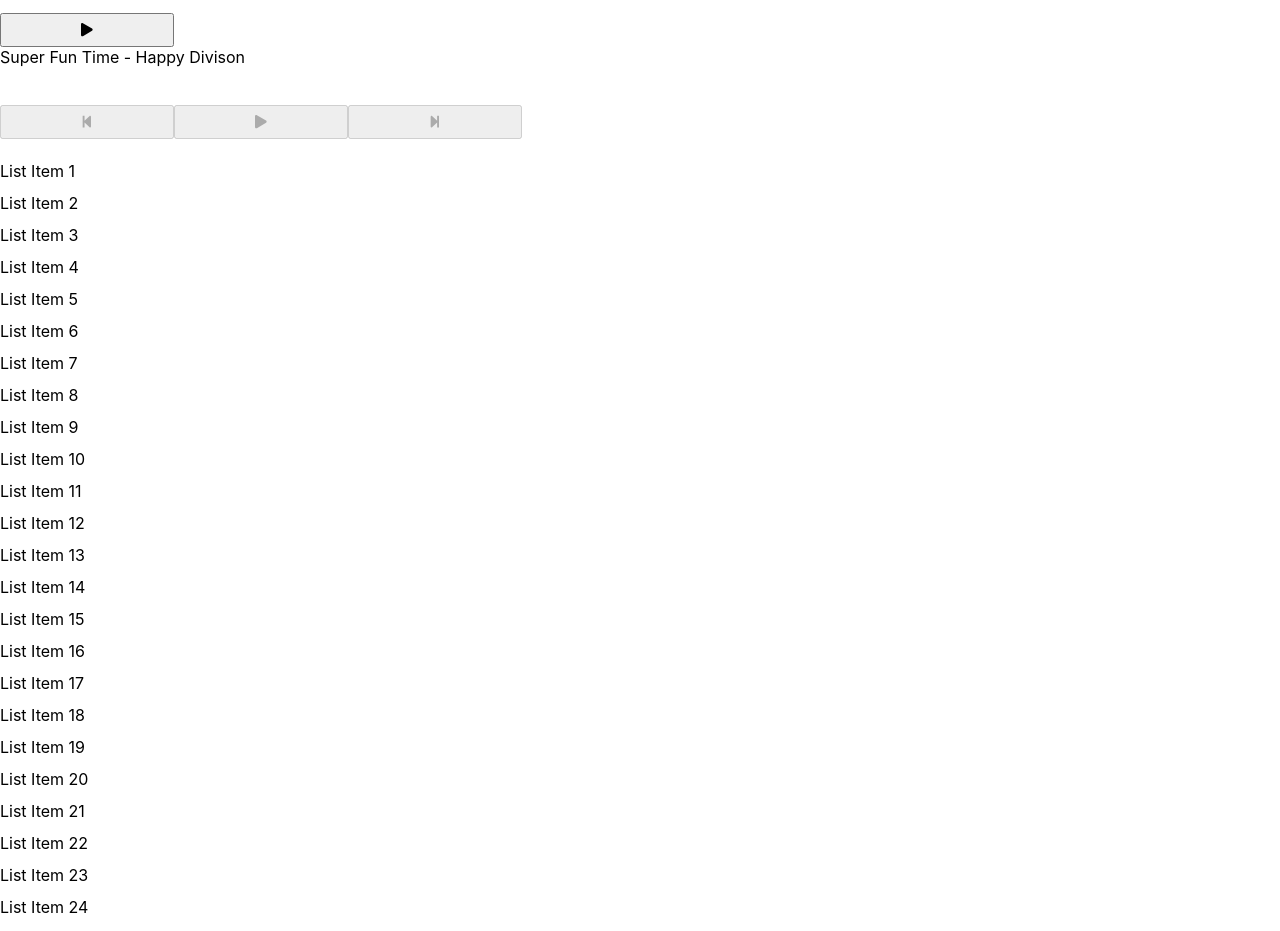
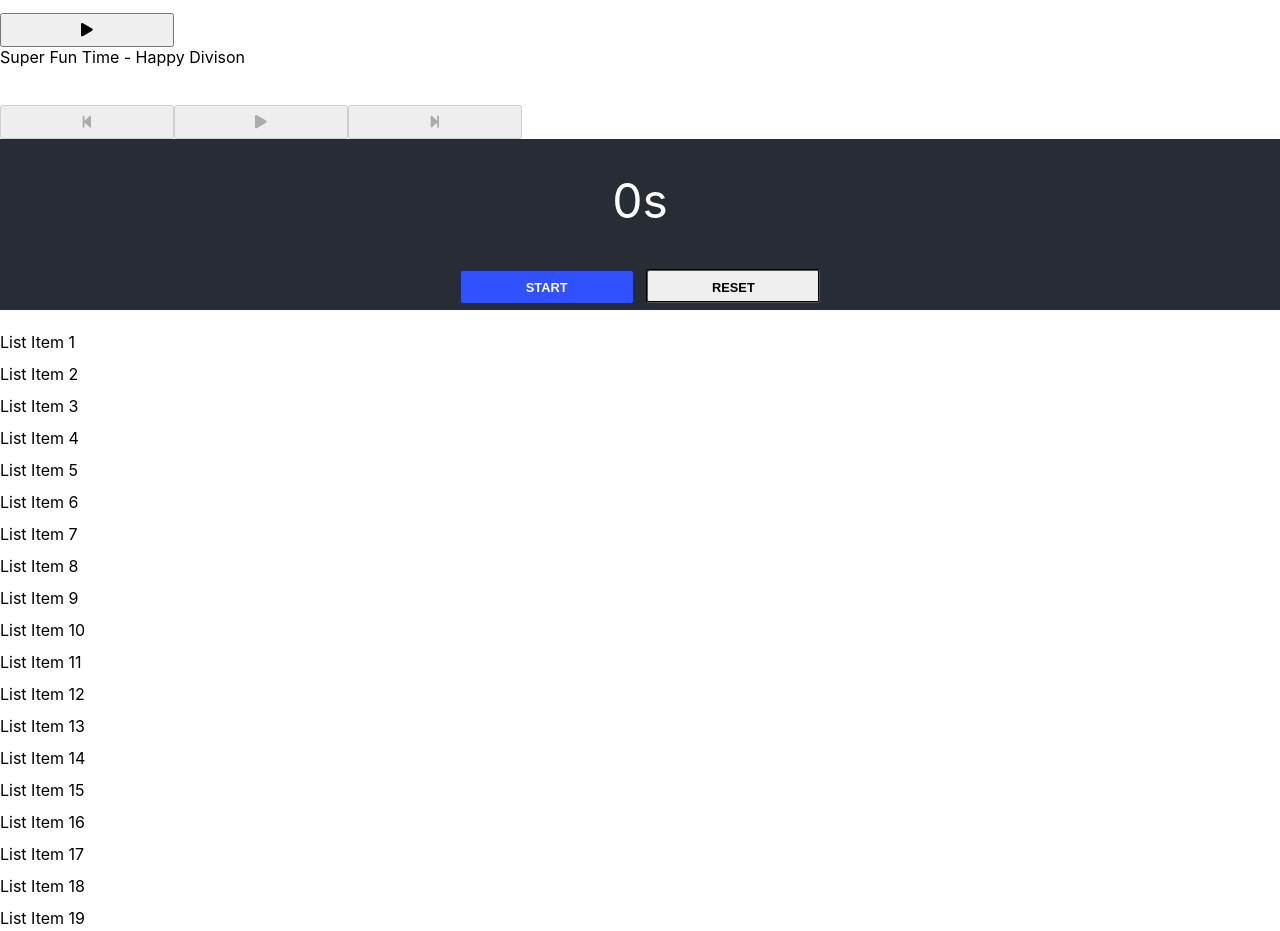
Before and after one commit to mdashmiller/fun-with-hooks, a React (Create React App) app: page / in a window 1280 px wide. Shown: the part 1000-1931 px from the top of the page. Built offline with nearby package versions, Linux system fonts and the light colour scheme.

Commit message:
add timer component

```diff
--- a/src/App.js
+++ b/src/App.js
@@ -6,6 +6,7 @@ import Form from './components/Form/'
 import ToDoList from './components/ToDo'
 import Dice from './components/Dice'
 import MusicPlayer from './components/MusicPlayer'
+import Timer from './components/Timer'
 import List from './components/List'
 
 function App() {
@@ -25,6 +26,7 @@ function App() {
       <ToDoList />
       <Dice />
       <MusicPlayer />
+      <Timer />
       <div className="container">
         <div className="row">
           <div className="col-6 justify-content-center my-5">
--- /dev/null
+++ b/src/components/Timer/index.js
@@ -0,0 +1,49 @@
+import React, { useState, useEffect } from 'react'
+import './index.scss'
+
+const Timer = () => {
+  const [seconds, setSeconds] = useState(0)
+  const [isActive, setIsActive] = useState(false)
+
+  function toggle() {
+    setIsActive(!isActive)
+  }
+
+  function reset() {
+    setSeconds(0)
+    setIsActive(false)
+  }
+
+  useEffect(() => {
+    let interval = null
+    if (isActive) {
+      interval = setInterval(() => {
+        setSeconds(seconds => seconds + 1)
+      }, 1000)
+    } else if (!isActive && seconds !== 0) {
+      clearInterval(interval)
+    }
+    return () => clearInterval(interval)
+  }, [isActive, seconds])
+
+  return (
+    <div className="timer">
+      <div className="time">
+        {seconds}s
+      </div>
+      <div className="row">
+        <button
+          className={`button button-primary button-primary-${isActive ? 'active' : 'inactive'}`}
+          onClick={toggle}
+        >
+          {isActive ? 'Pause' : 'Start'}
+        </button>
+        <button className="button button-secondary" onClick={reset}>
+          Reset
+        </button>
+      </div>
+    </div>
+  )
+}
+
+export default Timer
--- /dev/null
+++ b/src/components/Timer/index.scss
@@ -0,0 +1,47 @@
+.timer {
+  text-align: center;
+  background-color: #282c34;
+  min-height: 20vh;
+  display: flex;
+  flex-direction: column;
+  align-items: center;
+  justify-content: center;
+  font-size: calc(10px + 2vmin);
+  color: white;
+
+  .time {
+  font-size: 3rem;
+  padding: 2rem;
+  }
+
+  .button {
+    padding: .6rem 1.5rem;
+    margin: .4rem;
+    border-radius: 3px;
+    text-transform: uppercase;
+    font-weight: 600;
+    font-size: .8rem;
+    border-style: groove;
+
+    &:focus {
+      outline-width: 0;
+    }
+  }
+
+  .button-primary:hover {
+    background-color: #2641d4;
+    border: 1px solid #1b1f2b;
+  }
+
+  .button-primary-active {
+    background-color: #3151ff;
+    border: 1px solid #152684;
+    color: white;
+  }
+
+  .button-primary-inactive {
+    background-color: #3151ff;
+    border: 1px solid #152684;
+    color: white;
+  }
+}
```
